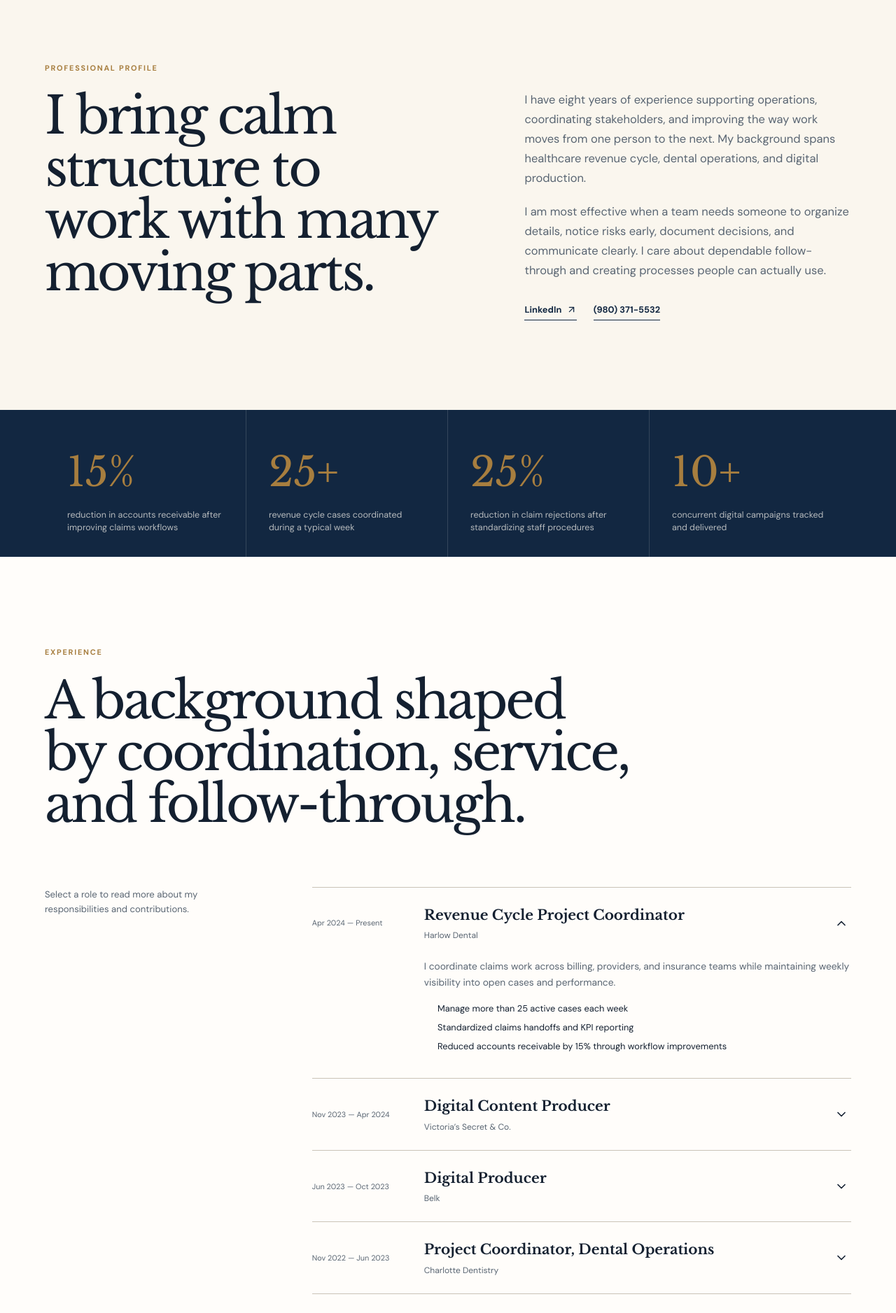
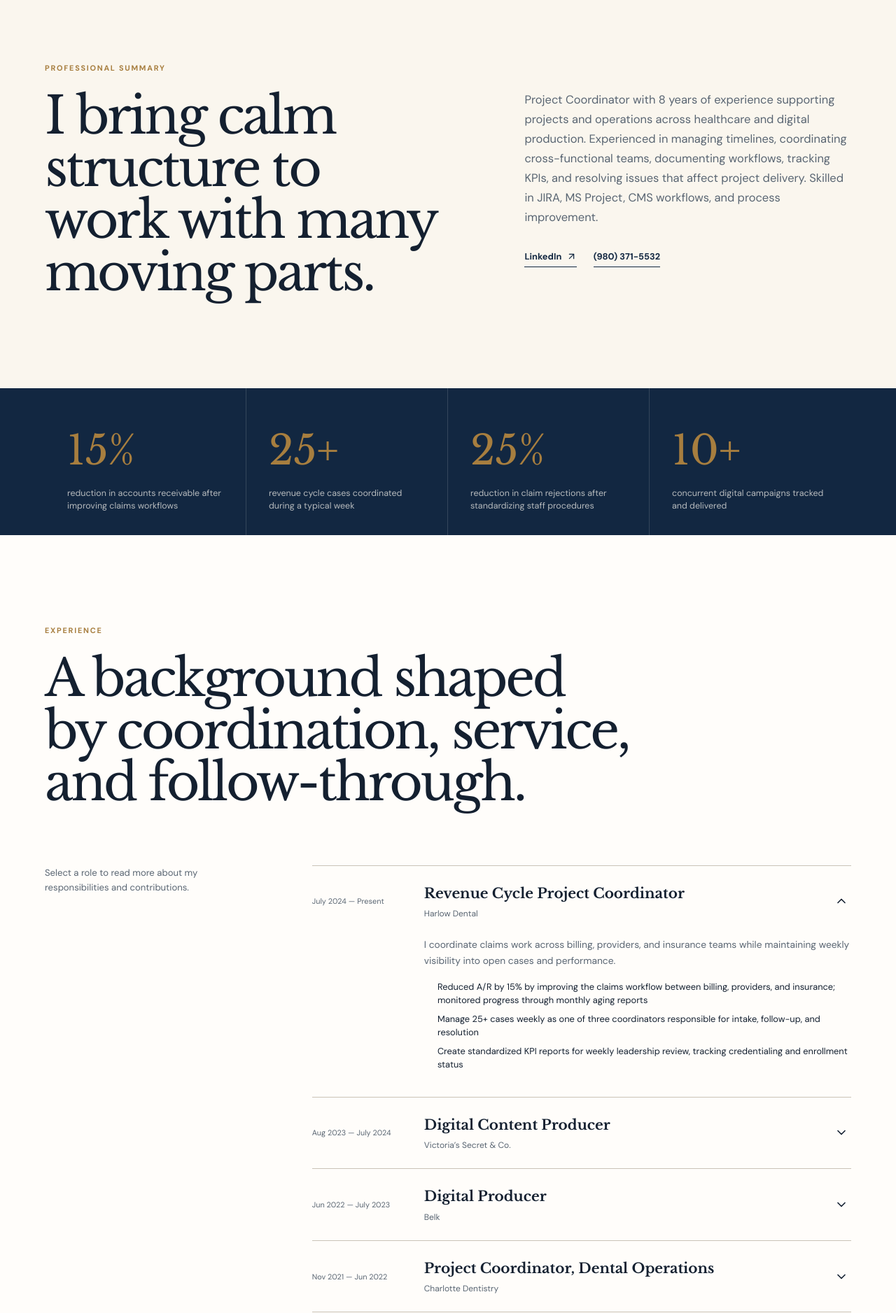
Before and after one commit to cerrae/suncerrae, a Next.js app: page / in a window 1280 px wide. Shown: the part 960-2837 px from the top of the page at 70% size. Built offline with nearby package versions, Linux system fonts and the light colour scheme.

Commit message:
feat: update portfolio experience details and profile section titles
Co-authored-by: cerrae <278540345+cerrae@users.noreply.github.com>

```diff
--- a/components/portfolio.tsx
+++ b/components/portfolio.tsx
@@ -6,12 +6,12 @@ import { ArrowDown, ArrowUpRight, ChevronDown, Download, Mail, MapPin, Menu, X }
 const resumeUrl = 'https://cerrae.github.io/Sun-Cerrae-Quinones-Portfolio/Sun_Quinones_Resume.pdf'
 
 const roles = [
-  { role: 'Revenue Cycle Project Coordinator', company: 'Harlow Dental', dates: 'Apr 2024 — Present', summary: 'I coordinate claims work across billing, providers, and insurance teams while maintaining weekly visibility into open cases and performance.', details: ['Manage more than 25 active cases each week', 'Standardized claims handoffs and KPI reporting', 'Reduced accounts receivable by 15% through workflow improvements'] },
-  { role: 'Digital Content Producer', company: 'Victoria’s Secret & Co.', dates: 'Nov 2023 — Apr 2024', summary: 'I supported multiple digital campaigns at once, coordinating assets, scope, and publishing requirements across contributors.', details: ['Coordinated five or more concurrent campaigns', 'Introduced a more consistent asset workflow', 'Completed all launches on time without production publishing errors'] },
-  { role: 'Digital Producer', company: 'Belk', dates: 'Jun 2023 — Oct 2023', summary: 'I translated campaign requirements into clear tasks, monitored schedules, and completed pre-launch quality checks.', details: ['Tracked more than 10 campaigns in JIRA and MS Project', 'Clarified requirements for creative and publishing teams', 'Kept campaign schedules moving without cross-project delays'] },
-  { role: 'Project Coordinator, Dental Operations', company: 'Charlotte Dentistry', dates: 'Nov 2022 — Jun 2023', summary: 'I created shared project structure for clinical and administrative teams and served as a consistent point of contact for vendors and leadership.', details: ['Documented core operational workflows', 'Improved onboarding through repeatable process guides', 'Completed every assigned milestone on schedule'] },
-  { role: 'Operations Coordinator', company: 'IllustraDENT', dates: 'Feb 2020 — Nov 2022', summary: 'I coordinated scheduling, logistics, and reporting across multiple office locations.', details: ['Standardized information logging across locations', 'Prepared recurring KPI reports for leadership', 'Improved consistency in day-to-day operations'] },
-  { role: 'Dental Office Coordinator', company: 'Park Avenue Smiles', dates: 'Feb 2018 — Mar 2020', summary: 'I supported scheduling, billing, insurance, and staff training in a busy dental office.', details: ['Standardized claim-filing procedures', 'Retrained staff on current processes and compliance', 'Reduced claim rejection rates by 25%'] },
+  { role: 'Revenue Cycle Project Coordinator', company: 'Harlow Dental', dates: 'July 2024 — Present', summary: 'I coordinate claims work across billing, providers, and insurance teams while maintaining weekly visibility into open cases and performance.', details: ['Reduced A/R by 15% by improving the claims workflow between billing, providers, and insurance; monitored progress through monthly aging reports', 'Manage 25+ cases weekly as one of three coordinators responsible for intake, follow-up, and resolution', 'Create standardized KPI reports for weekly leadership review, tracking credentialing and enrollment status'] },
+  { role: 'Digital Content Producer', company: 'Victoria’s Secret & Co.', dates: 'Aug 2023 — July 2024', summary: 'I supported multiple digital campaigns at once, coordinating assets, scope, and publishing requirements across contributors.', details: ['Managed timelines for 5+ campaigns, coordinating with marketing, creative, and technical teams to meet launch dates', 'Standardized the CMS asset workflow for multiple contributors, helping prevent publishing errors', 'Clarified project scope and requirements with stakeholders before production to avoid confusion and rework'] },
+  { role: 'Digital Producer', company: 'Belk', dates: 'Jun 2022 — July 2023', summary: 'I translated campaign requirements into clear tasks, monitored schedules, and completed pre-launch quality checks.', details: ['Coordinated 10+ concurrent campaigns using JIRA and MS Project, managing timelines and dependencies across projects', 'Performed QA and publishing checks before each launch, identifying issues early enough to resolve before release', 'Clarified business requirements and turned them into clear, assignable tasks so teams could move forward without delays'] },
+  { role: 'Project Coordinator, Dental Operations', company: 'Charlotte Dentistry', dates: 'Nov 2021 — Jun 2022', summary: 'I created shared project structure for clinical and administrative teams and served as a consistent point of contact for vendors and leadership.', details: ['Kept projects on schedule by coordinating milestones and priorities across clinical and administrative teams', 'Documented key workflows and processes, giving new hires a clear reference instead of relying on weeks of shadowing', 'Coordinated communication between leadership, vendors, and internal teams, resolving issues and keeping projects moving'] },
+  { role: 'Operations Coordinator', company: 'IllustraDENT', dates: 'Feb 2020 — Nov 2021', summary: 'I coordinated scheduling, logistics, and reporting across multiple office locations.', details: ['Standardized data-entry and logging processes across multiple office locations, improving consistency in how information was recorded', 'Compiled and reported KPI results to leadership on a regular basis to support operational decisions', 'Coordinated scheduling and logistics across multiple locations, keeping teams aligned on priorities and day-to-day operations'] },
+  { role: 'Dental Office Coordinator', company: 'Park Avenue Smiles', dates: 'Feb 2018 — Mar 2020', summary: 'I supported scheduling, billing, insurance, and staff training in a busy dental office.', details: ['Reduced claim rejection rates by 25% by creating a standardized claims process and retraining staff on updated compliance requirements', 'Oversaw daily front-office operations, including scheduling, billing, and insurance, while serving as the primary point of contact for patients, providers, and payers'] },
 ]
 
 function Header() {
@@ -53,7 +53,7 @@ export function Portfolio() {
       <aside className="hero-card"><p>Professional focus</p><h2>Project coordination across healthcare operations and digital production.</h2><div className="hero-detail"><MapPin size={17}/><span>Based in Charlotte, NC</span></div><div className="hero-detail"><span className="availability"/><span>Open to new opportunities</span></div><a href="#profile">Learn more about my work <ArrowDown size={16}/></a></aside>
     </section>
 
-    <section id="profile" className="section profile-section"><div className="section-title"><p className="eyebrow">Professional profile</p><h2>I bring calm structure to work with many moving parts.</h2></div><div className="profile-copy"><p>I have eight years of experience supporting operations, coordinating stakeholders, and improving the way work moves from one person to the next. My background spans healthcare revenue cycle, dental operations, and digital production.</p><p>I am most effective when a team needs someone to organize details, notice risks early, document decisions, and communicate clearly. I care about dependable follow-through and creating processes people can actually use.</p><div className="profile-links"><a href="https://www.linkedin.com/in/suncerrae" target="_blank" rel="noreferrer">LinkedIn <ArrowUpRight size={15}/></a><a href="tel:9803715532">(980) 371-5532</a></div></div></section>
+    <section id="profile" className="section profile-section"><div className="section-title"><p className="eyebrow">Professional summary</p><h2>I bring calm structure to work with many moving parts.</h2></div><div className="profile-copy"><p>Project Coordinator with 8 years of experience supporting projects and operations across healthcare and digital production. Experienced in managing timelines, coordinating cross-functional teams, documenting workflows, tracking KPIs, and resolving issues that affect project delivery. Skilled in JIRA, MS Project, CMS workflows, and process improvement.</p><div className="profile-links"><a href="https://www.linkedin.com/in/suncerrae" target="_blank" rel="noreferrer">LinkedIn <ArrowUpRight size={15}/></a><a href="tel:9803715532">(980) 371-5532</a></div></div></section>
 
     <section className="results-section" aria-label="Selected professional results"><div><strong>15%</strong><p>reduction in accounts receivable after improving claims workflows</p></div><div><strong>25+</strong><p>revenue cycle cases coordinated during a typical week</p></div><div><strong>25%</strong><p>reduction in claim rejections after standardizing staff procedures</p></div><div><strong>10+</strong><p>concurrent digital campaigns tracked and delivered</p></div></section>
 
@@ -65,7 +65,7 @@ export function Portfolio() {
       <ProjectCard label="Project recovery" title="Schedule recovery plan" context="An extended creative review used the project’s QA buffer and placed the original launch plan at risk." contribution="I rebuilt the schedule, separated critical launch work from enhancements, and kept QA in the plan." outcome="The revised plan recovered two weeks while protecting launch quality."/>
     </div></section>
 
-    <section className="section skills-section"><div className="section-title"><p className="eyebrow">Skills & tools</p><h2>What I bring to a project team.</h2></div><div className="skills-list">{[['Coordination','Milestone tracking, stakeholder communication, vendor coordination, risk escalation'],['Operations','Revenue cycle, claims, billing, scheduling, workflow documentation, KPI reporting'],['Platforms','JIRA, Microsoft Project, CMS platforms, Microsoft Office'],['Technical foundation','HTML, CSS, and SQL knowledge that helps me collaborate with technical teams']].map(([title, copy]) => <div key={title}><h3>{title}</h3><p>{copy}</p></div>)}</div></section>
+    <section className="section skills-section"><div className="section-title"><p className="eyebrow">Skills & tools</p><h2>What I bring to a project team.</h2></div><div className="skills-list">{[['Core competencies','Project Coordination | Workflow Optimization | Process Documentation | Stakeholder Management | KPI Reporting | Project Scheduling | Cross-Functional Collaboration | Digital Production | CMS Management'],['Operations','Revenue cycle, claims, billing, scheduling, workflow documentation, KPI reporting'],['Platforms','JIRA, Microsoft Project, CMS platforms, Microsoft Office'],['Technical foundation','HTML, CSS, SQL, JIRA, MS Project, SharePoint, Adobe Creative Suite, CMS, Agile']].map(([title, copy]) => <div key={title}><h3>{title}</h3><p>{copy}</p></div>)}</div></section>
 
     <section id="credentials" className="section credentials-section"><div className="section-title"><p className="eyebrow">Education & credentials</p><h2>Continued learning in project management and technology.</h2></div><div className="credential-list">{[['Google Project Management: Specialization','Coursera','Aug 2022'],['Agile Project Management','Coursera','Aug 2022'],['Project Management','Bryan University','Feb 2022'],['Advanced Full Stack Web Development','Bryan University','Feb 2022']].map(([title, issuer, date]) => <article key={title}><div><h3>{title}</h3><p>{issuer}</p></div><time>{date}</time></article>)}</div></section>
 
```
